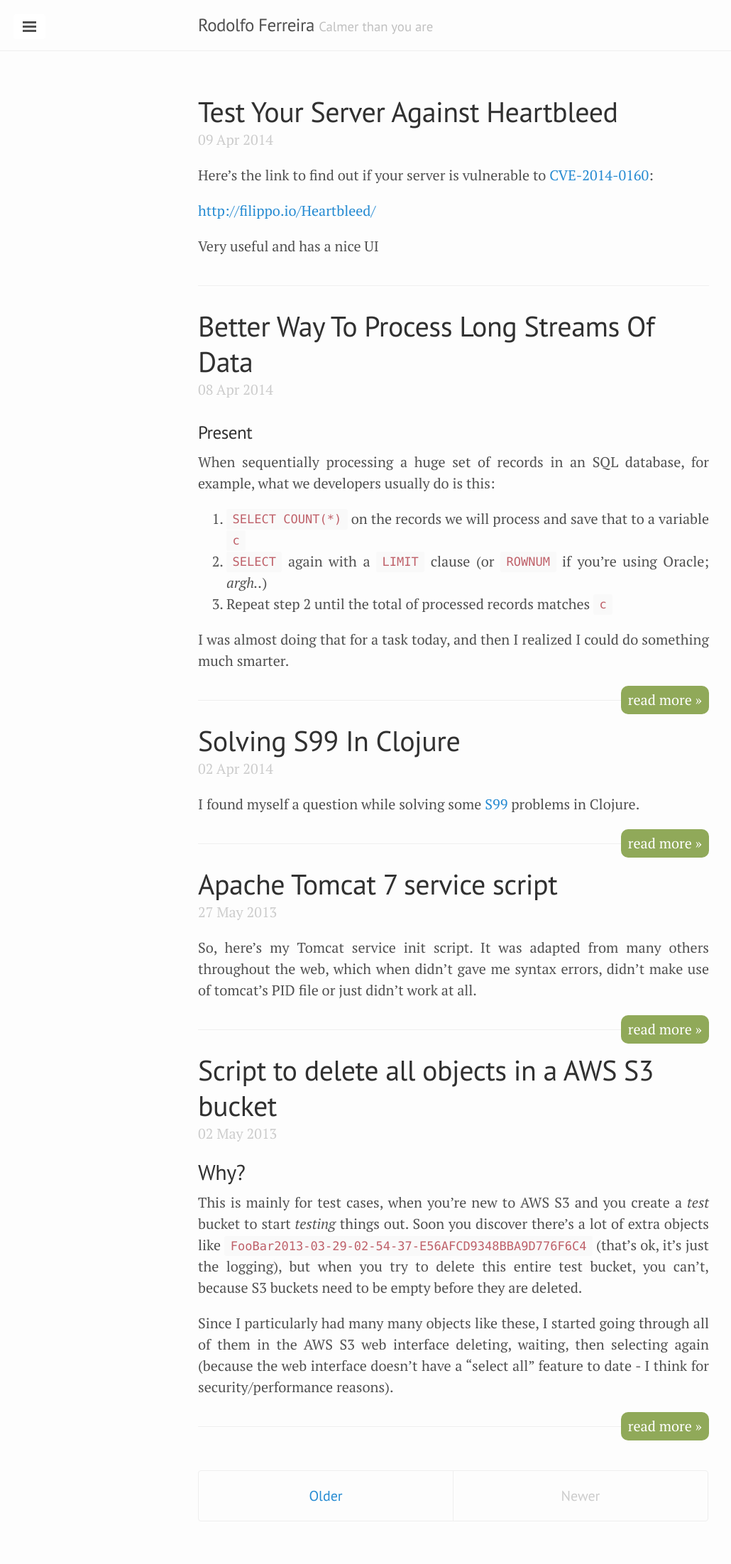
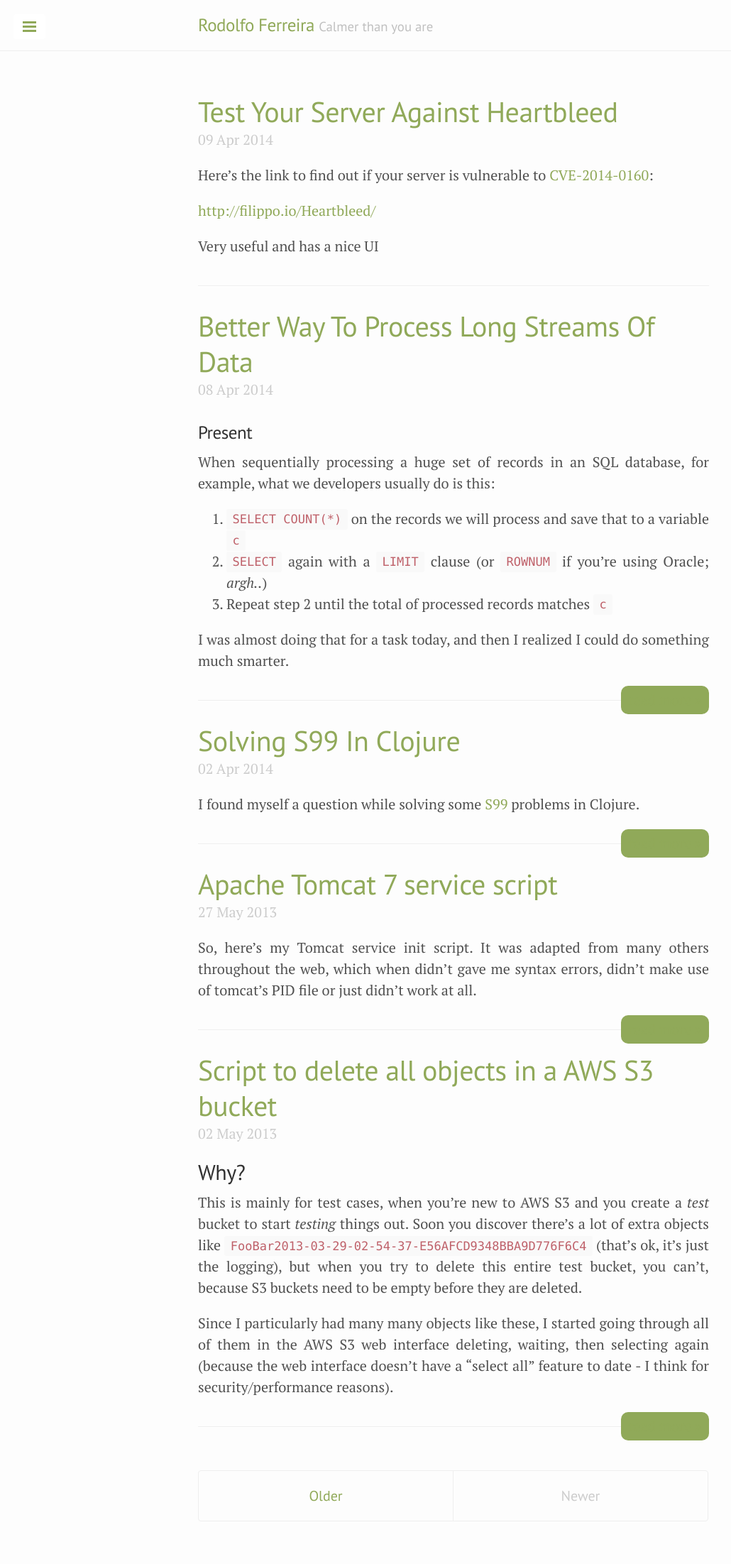
Before and after one commit to rodolfo42/rodolfo42.github.io, a Jekyll site: the page built from index.html, in a window 1280 px wide. Shown: the whole page at 71% size, without its empty margins (1-1031 px from the left). Built offline with Jekyll 4.4.1, drawn with Linux system fonts in a browser that asks for light colours; the list of posts is cut into pages by our own code.

Commit message:
Updated default.html

```diff
--- a/_layouts/default.html
+++ b/_layouts/default.html
@@ -3,7 +3,7 @@
 
   {% include head.html %}
 
-  <body class="reverse-layout">
+  <body class="reverse-layout theme-base-0b">
 
     {% include sidebar.html %}
 
```
